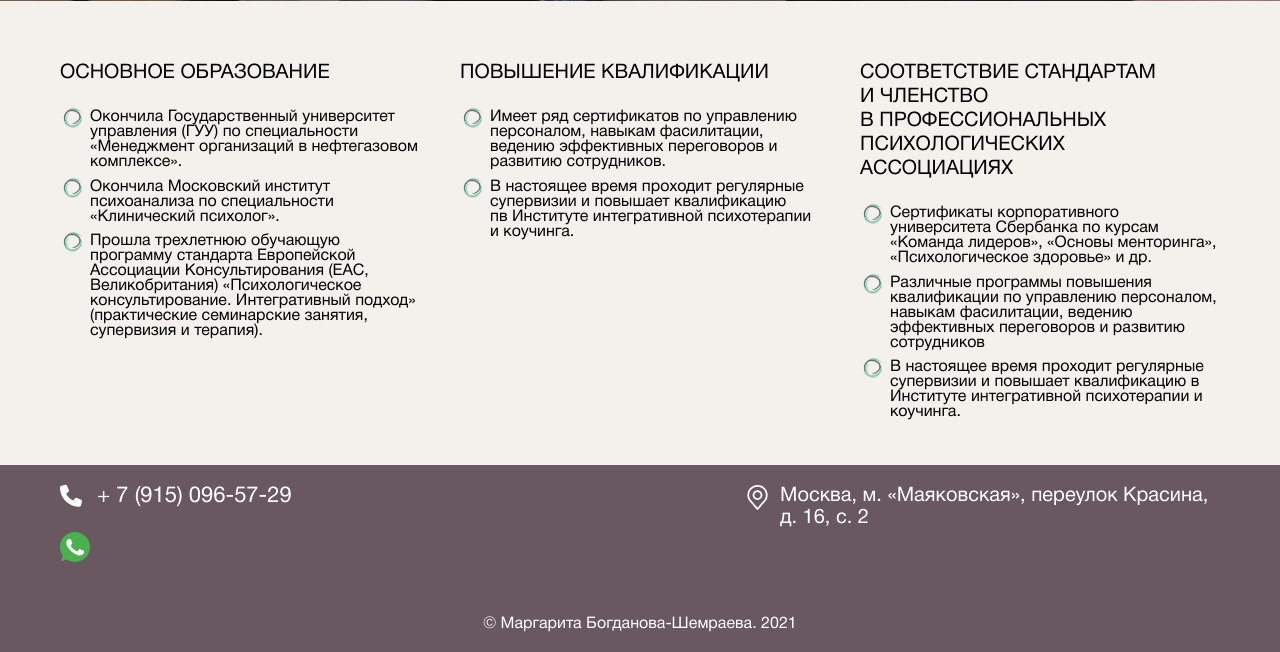
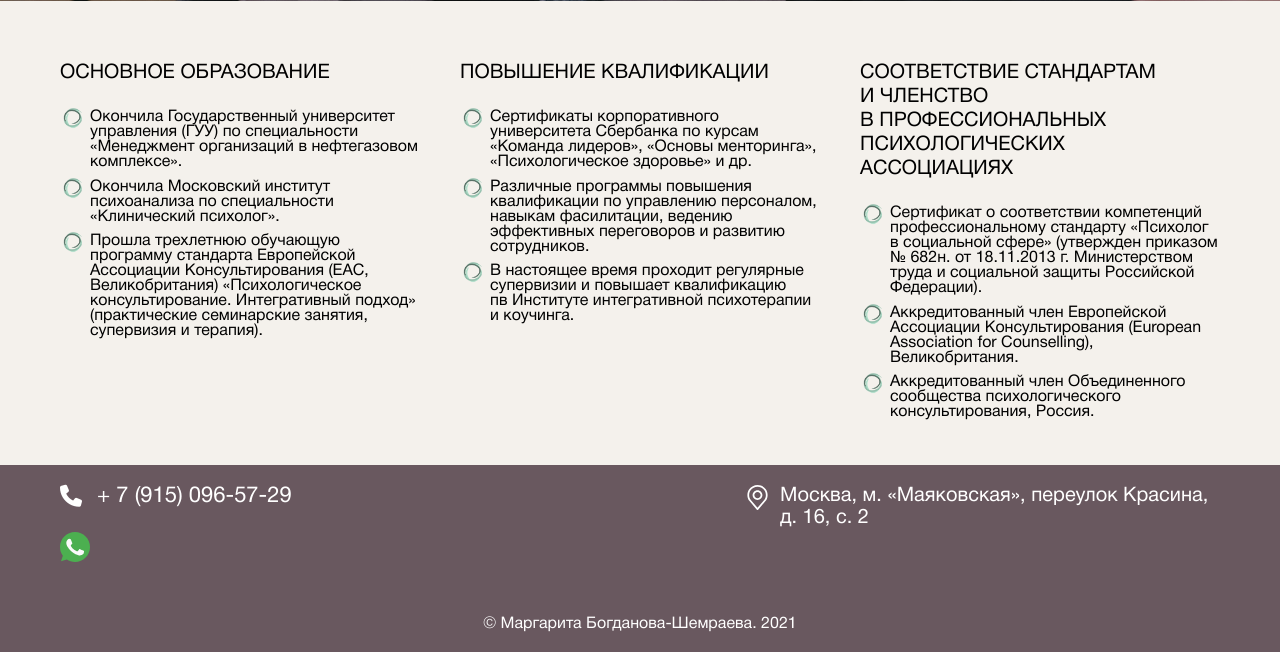
Before and after one commit to icangoodjob/psycholog, a PHP site: page /experience.html in a window 1280 px wide. Shown: the part 760-1412 px from the top of the page. Run offline with PHP 8.4, Linux system fonts and the light colour scheme; some libraries are stand-ins or nearby versions.

Commit message:
experience page

```diff
--- a/about.html
+++ b/about.html
@@ -72,8 +72,8 @@
                     <p><strong>Опыт работы:</strong></p>
                     <p>Более десяти лет работала на руководящих HR-должностях в ведущих российских компаниях. Среди реализованных проектов – построение системы автоматизированной оценки персонала НПП «Нефтехимия» (совместный проект компаний «Газпром нефть» и СИБУР).</p>
                     <img src="images/experience/certificate-03page.jpg" class="photo-left-inline1" alt="">
-                    <p>С 2015 года отвечаю за реализацию <strong>HR-&nbsp;стратегии</strong> крупнейшего отечественного банка в бизнес-подразделении с объемом прибыли 150 млрд руб./год. Внедряю и оптимизирую HR-процессы, контролирую основные HR-показатели, выступаю в качестве внутреннего карьерного коуча.</p>
-                    <p>Более трех лет веду <strong>частную психологическую практику</strong>strong>. Замужем, воспитывает сына.</p>
+                    <p>С 2015 года отвечаю за реализацию <strong>HR-стратегии</strong> крупнейшего отечественного банка в бизнес-подразделении с объемом прибыли 150 млрд руб./год. Внедряю и оптимизирую HR-процессы, контролирую основные HR-показатели, выступаю в качестве внутреннего карьерного коуча.</p>
+                    <p>Более трех лет веду <strong>частную психологическую практику</strong>. Замужем, воспитывает сына.</p>
                     <br>
                     <p style="margin-bottom: 0;"><strong>Среди наиболее частых запросов моих клиентов:</strong></p>
                     <ul>
--- a/css/styles.css
+++ b/css/styles.css
@@ -550,6 +550,9 @@ header.root .menu-toggle svg {
             height: 100%;
             padding: 120px 0 90px;
         }
+        .intro-image img {
+            object-position: right 25%;
+        }
     }
 
     h2 {
--- a/experience.html
+++ b/experience.html
@@ -126,16 +126,17 @@
                    <div class="col">
                     <h3>Повышение квалификации</h3>
                     <ul>
-                <li><span>Имеет ряд сертификатов по управлению персоналом, навыкам фасилитации, ведению эффективных переговоров и развитию сотрудников.</span></li>
+                        <li><span>Сертификаты корпоративного университета Сбербанка по курсам «Команда лидеров», «Основы менторинга», «Психологическое здоровье» и др.</span></li>
+                        <li><span>Различные программы повышения квалификации по управлению персоналом, навыкам фасилитации, ведению эффективных переговоров и развитию сотрудников.</span></li>
                         <li><span>В&nbsp;настоящее время проходит регулярные супервизии и&nbsp;повышает квалификацию пв&nbsp;Институте интегративной психотерапии и&nbsp;коучинга.</span></li>
                     </ul>
                 </div>
                 <div class="col">
                     <h3>Соответствие стандартам и&nbsp;членство в&nbsp;профессиональных психологических ассоциациях</h3>
                     <ul>
-             <li><span>Сертификаты корпоративного университета Сбербанка по курсам «Команда лидеров», «Основы менторинга», «Психологическое здоровье» и др.</span></li>
-             <li><span>Различные программы повышения квалификации по управлению персоналом, навыкам фасилитации, ведению эффективных переговоров и развитию сотрудников</span></li>
-             <li><span>В настоящее время проходит регулярные супервизии и повышает квалификацию в Институте интегративной психотерапии и коучинга.</span></li>
+                        <li><span>Сертификат о&nbsp;соответствии компетенций профессиональному стандарту «Психолог в&nbsp;социальной сфере» (утвержден приказом №&nbsp;682н.&nbsp;от&nbsp;18.11.2013&nbsp;г. Министерством труда и&nbsp;социальной защиты Российской Федерации).</span></li>
+                        <li><span>Аккредитованный член Европейской Ассоциации Консультирования (European Association for Counselling), Великобритания.</span></li>
+                        <li><span>Аккредитованный член Объединенного сообщества психологического консультирования, Россия.</span></li>
                     </ul>
                 </div>
             </div>
```
Lines whose indentation alone changed are shown as unchanged.
